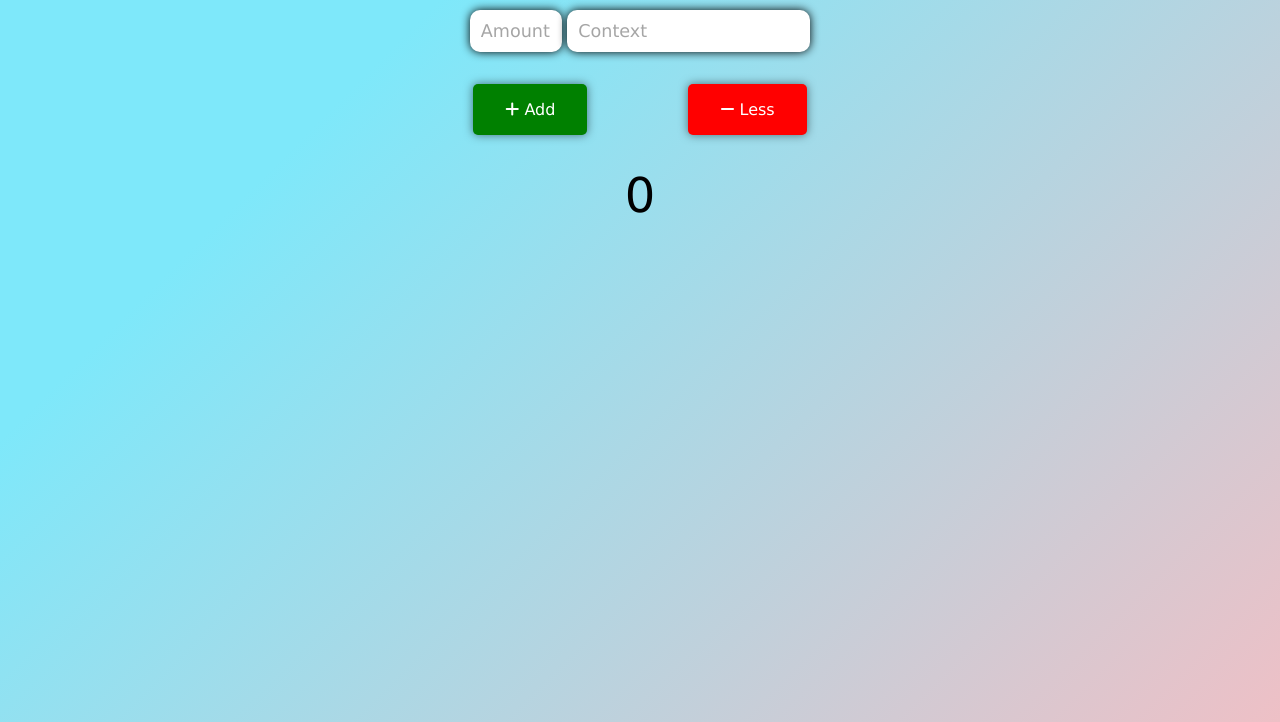
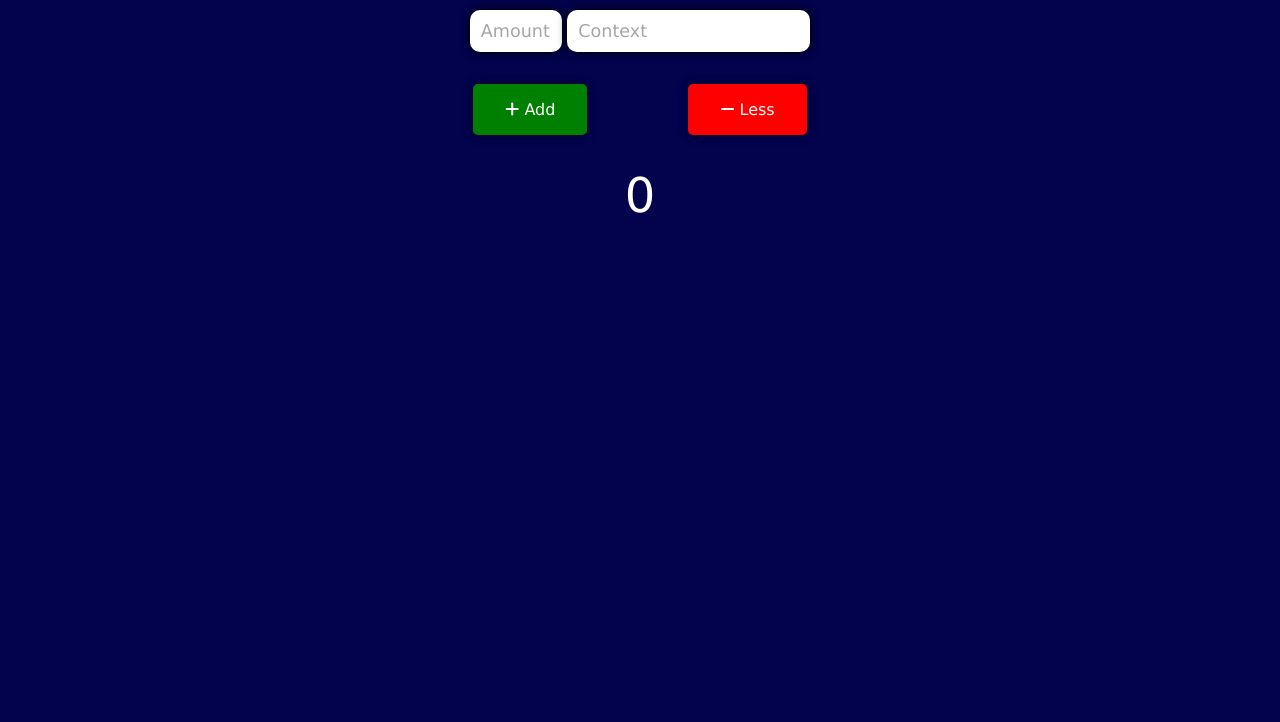
Before and after one commit to MaheshRath08/Budget_app, a plain HTML site: page index.html in a window 1280 px wide. Shown: the part 110-832 px from the top of the page. Drawn offline with Linux system fonts and the light colour scheme.

Commit message:
minor changes

```diff
--- a/style.css
+++ b/style.css
@@ -4,9 +4,9 @@
     font-family: Verdana, Geneva, Tahoma, sans-serif;
 }
 body{
-    /* background-color: #f5c0f5; */
-    background-color: #eec0c6;
-    background-image: linear-gradient(315deg, #eec0c6 0%, #7ee8fa 74%);
+    background-color: rgb(2, 2, 77);
+    /* background-color: #eec0c6;
+    background-image: linear-gradient(315deg, #eec0c6 0%, #7ee8fa 74%); */
     height: 100vh;
 }
 h1, .input-field, .btn-field, .result, .list{
@@ -82,6 +82,7 @@ button:active{
 }
 .result{
     font-size: 3rem;
+    color: white;
 }
 .p{
     background-color: green;
```
